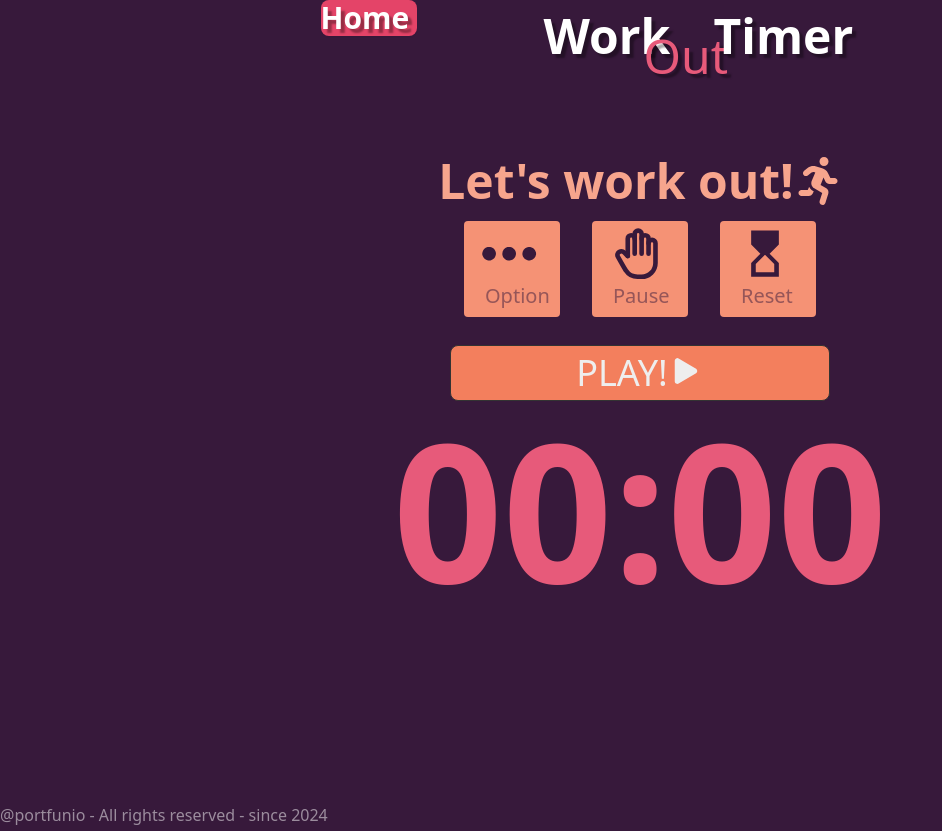
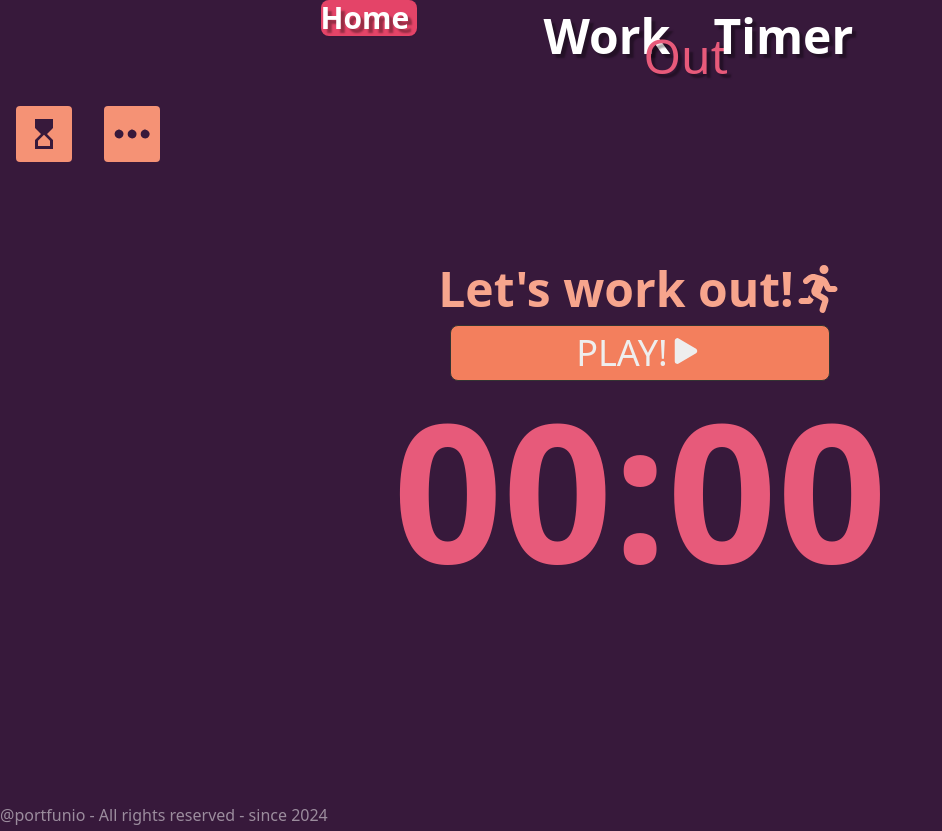
Before and after one commit to Togashiteam/portifolio, a Next.js app: page /fun/workOutTimer in a window 1280 px wide. Shown: the whole page, without its empty margins (0-942 px from the left). Built offline with nearby package versions, Linux system fonts and the light colour scheme; a web font is replaced by a local one.

Commit message:
Coloquei os botões de reset e options na parte de cima e o play e pause ficaram na mesma posição.

```diff
--- a/src/app/fun/workOutTimer/Controls/index.tsx
+++ b/src/app/fun/workOutTimer/Controls/index.tsx
@@ -9,10 +9,8 @@ interface ControlsProps {
 
 import { MdOutlineHourglassTop } from "react-icons/md";
 import { SlOptions } from "react-icons/sl";
-import { TbHandStop } from "react-icons/tb";
 
 const Controls: React.FC<ControlsProps> = ({
-  handlePause,
   handleReset,
   handleOpenModal,
   isActive,
@@ -21,32 +19,20 @@ const Controls: React.FC<ControlsProps> = ({
 }) => (
   <div className="grid justify-items-center">
     <div className="item-wrapper justify-center">
+      <button
+        className="action-button success flex items-center w-11 h-11 sm:w-14 sm:h-14 space-x-4 m-4 place-content-around sm:flex-col"
+        onClick={handleReset}
+      >
+        <MdOutlineHourglassTop />
+      </button>
       {!isActive && (
         <button
-          className="action-button success flex flex-col w-24 h-24 sm:w-24 sm:h-24 space-x-4 m-4 place-content-around sm:flex-col"
+          className="action-button success flex items-center w-11 h-11 sm:w-14 sm:h-14 space-x-4 m-4 place-content-around sm:flex-col"
           onClick={isModalOpen ? handleCloseModal : handleOpenModal}
         >
-          <SlOptions size={80} />
-          <div className="item-box hidden sm:flex">Option</div>
+          <SlOptions />
         </button>
       )}
-      <button
-        className="action-button success flex flex-col w-24 h-24 sm:w-24 sm:h-24 space-x-4 m-4 place-content-around sm:flex-col"
-        onClick={handlePause}
-        disabled={!isActive}
-      >
-        <TbHandStop size={80} />
-        <div className="item-box hidden sm:flex">Pause</div>
-      </button>
-      <button
-        className="action-button success flex flex-col w-24 h-24 sm:w-24 sm:h-24 space-x-4 m-4 place-content-around sm:flex-col"
-        onClick={handleReset}
-      >
-        <MdOutlineHourglassTop size={80} />
-        <div className="item-box hidden visible sm:flex place-content-end">
-          Reset
-        </div>
-      </button>
     </div>
   </div>
 );
--- a/src/app/fun/workOutTimer/Modal/index.tsx
+++ b/src/app/fun/workOutTimer/Modal/index.tsx
@@ -33,13 +33,10 @@ const Modal: React.FC<ModalProps> = ({
     <>
       {isModalOpen && (
         <div className="modal text-danger-300 text-2xl">
-          <div className="modal-content ">
+          <div className="modal-content text-lg">
             <span> </span>
-            <select
-              className="mb-1 mt-7"
-              onChange={(e) => handleOptionSelect(e.target.value)}
-            >
-              <option className="count up contain-size" value="Count up">
+            <select onChange={(e) => handleOptionSelect(e.target.value)}>
+              <option className="count up" value="Count up">
                 Count up
               </option>
               <option className="countdown" value="Countdown">
@@ -49,7 +46,7 @@ const Modal: React.FC<ModalProps> = ({
             <span> </span>
             {selectedOption == "Countdown" && !closeOpen && (
               <div>
-                <div className="input box-border mb-1">
+                <div className="input ">
                   <input
                     className="w-5/12 h-7"
                     type="number"
@@ -78,8 +75,9 @@ const Modal: React.FC<ModalProps> = ({
                 </div>
               </div>
             )}
+            <span> </span>
             <button
-              className="text-secondary flex justify-center items-center right-96 box-border rounded-full w-4 h-4 bg-danger-700 shadow-sm hover:shadow-danger-400 text-light-300 text-xl"
+              className="text-secondary flex justify-center items-center right-96 box-border rounded-full w-2 h-2 bg-danger-700 shadow-sm hover:shadow-danger-400 text-light-300 text-xs"
               onClick={handleCloseModal}
             >
               x
@@ -90,4 +88,5 @@ const Modal: React.FC<ModalProps> = ({
     </>
   );
 };
+
 export default Modal;
--- a/src/app/fun/workOutTimer/page.tsx
+++ b/src/app/fun/workOutTimer/page.tsx
@@ -7,6 +7,7 @@ import TimerDisplay from "./TimeDisplay";
 import AudioPlayer from "./audioControl";
 import { FaRunning } from "react-icons/fa";
 import { IoPlay } from "react-icons/io5";
+import { TbHandStop } from "react-icons/tb";
 
 const CalculateWorkOutTimer: React.FC = () => {
   const [seconds, setSeconds] = useState<number>(-3);
@@ -150,8 +151,31 @@ const CalculateWorkOutTimer: React.FC = () => {
     <>
       <div className="wrapper max-w-screen h-screen flex flex-col">
         <Header />
-        <div className="content-counter flex  items-center bg-primary-400 content-counter grow justify-center">
-          <div className="content">
+
+        <div className="item-wrapper bg-primary-400">
+          <div>
+            <Controls
+              handlePause={handlePause}
+              handleReset={handleReset}
+              handleOpenModal={handleOpenModal}
+              isActive={isActive}
+              isModalOpen={isModalOpen}
+              handleCloseModal={handleCloseModal}
+            />
+          </div>
+          <Modal
+            isModalOpen={isModalOpen}
+            handleOptionSelect={handleOptionSelect}
+            handleCloseModal={handleCloseModal}
+            closeOpen={closeOpen}
+            handleClose={handleClose}
+            selectedOption={selectedOption}
+            setMinutes={setMinutes}
+            setSeconds={setSeconds}
+          />
+        </div>
+        <div className="content-counter flex  items-center bg-primary-400 content-counter grow justify-center w-full">
+          <div className="content ">
             {!isActive &&
               seconds === 0 &&
               minutes === 0 &&
@@ -160,6 +184,7 @@ const CalculateWorkOutTimer: React.FC = () => {
                   Please, add time for the countdown.
                 </div>
               )}
+
             {!isActive && (
               <div className="flex place-content-center font-semibold text-success-300 text-5xl">
                 Let's work out!
@@ -168,29 +193,6 @@ const CalculateWorkOutTimer: React.FC = () => {
             )}
 
             <div className="Modal-Controler ">
-              <div className="item-wrapper ">
-                <Modal
-                  isModalOpen={isModalOpen}
-                  handleOptionSelect={handleOptionSelect}
-                  handleCloseModal={handleCloseModal}
-                  closeOpen={closeOpen}
-                  handleClose={handleClose}
-                  selectedOption={selectedOption}
-                  setMinutes={setMinutes}
-                  setSeconds={setSeconds}
-                />
-              </div>
-              <div>
-                <Controls
-                  handlePause={handlePause}
-                  handleReset={handleReset}
-                  handleOpenModal={handleOpenModal}
-                  isActive={isActive}
-                  isModalOpen={isModalOpen}
-                  handleCloseModal={handleCloseModal}
-                />
-              </div>
-
               <div className="winner flex justify-center text-success-300 text-4xl">
                 {!isActive && (
                   <button
@@ -200,6 +202,17 @@ const CalculateWorkOutTimer: React.FC = () => {
                   >
                     <div className="flex justify-center">
                       PLAY! <IoPlay />
+                    </div>
+                  </button>
+                )}
+                {isActive && (
+                  <button
+                    className="w-84 h-14 p-1 m-3 flex-auto rounded-lg border border-dark-700 transition ease-in-out delay-150 bg-success-700 hover:bg-success-400 duration-300 text-light-300"
+                    onClick={handlePause}
+                    disabled={!isActive}
+                  >
+                    <div className="flex justify-center">
+                      Pause <TbHandStop />
                     </div>
                   </button>
                 )}
```
